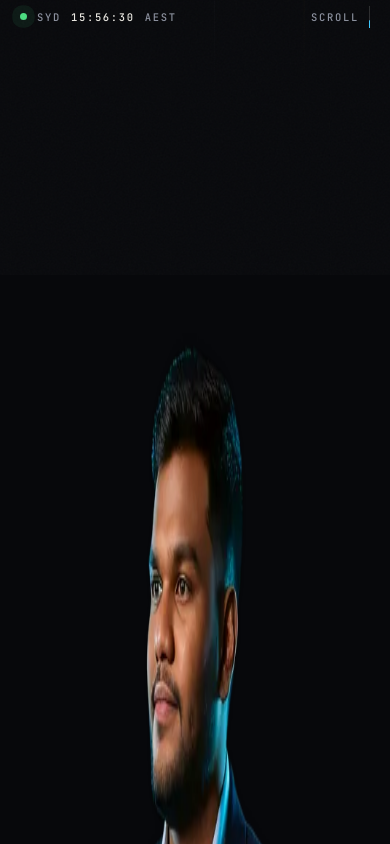
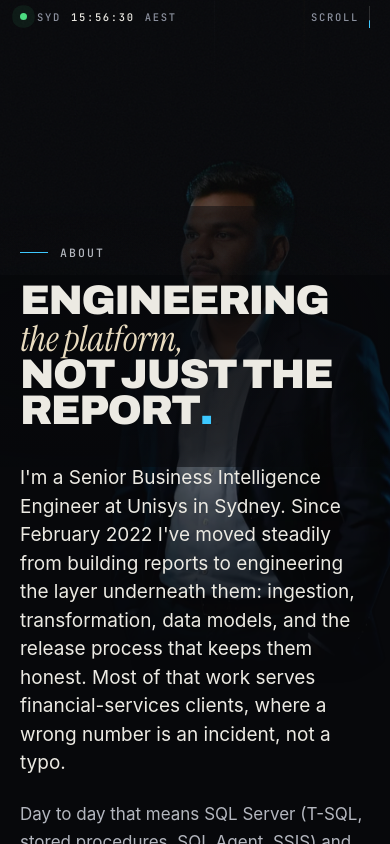
Before and after one commit to vabhishek8/resume-site, a React (Vite) app: page / in a window 390 px wide. Shown: the part 940-1784 px from the top of the page. Built offline with nearby package versions, Linux system fonts and the light colour scheme; a web font is replaced by a local one.

Commit message:
Mobile section pose styles and heading scrim

```diff
--- a/src/index.css
+++ b/src/index.css
@@ -909,3 +909,34 @@ html.anim .fig-pose.is-active img { animation: fig-breath 6s ease-in-out infinit
     background: linear-gradient(180deg, rgba(7, 8, 11, 0) 0%, rgba(7, 8, 11, 0.78) 22%, rgba(7, 8, 11, 0.9) 100%);
   }
 }
+
+/* ═══ Mobile: section-anchored poses (desktop keeps the fixed layer) ═══ */
+.sec-fig { display: none; }
+@media (max-width: 899px) {
+  .sec-fig {
+    --drift: 0px;
+    display: block; position: absolute; z-index: -1; pointer-events: none;
+    top: 0; right: 0; width: min(78vw, 420px); height: min(68vh, 560px);
+    opacity: 0; transform: translate3d(0, calc(var(--drift) + 24px), 0);
+    transition: opacity 0.9s ease, transform 0.9s var(--ease);
+    -webkit-mask-image: linear-gradient(to right, transparent 0%, #000 34%), linear-gradient(to top, transparent 0%, #000 38%);
+    -webkit-mask-composite: source-in;
+    mask-image: linear-gradient(to right, transparent 0%, #000 34%), linear-gradient(to top, transparent 0%, #000 38%);
+    mask-composite: intersect;
+  }
+  .sec-fig.is-in { opacity: 0.38; transform: translate3d(0, var(--drift), 0); }
+  .sec-fig img { width: 100%; height: 100%; object-fit: cover; object-position: top center; }
+  .sec-fig-hero img { object-position: 50% 8%; }
+  html:not(.anim) .sec-fig { opacity: 0.38; transform: none; }
+  /* the hero-section figure layer stays as it was; sections get their own */
+  .section > .sec-head { position: relative; }
+  .section > .sec-head::before, .med-top > .sec-head::before {
+    content: ""; position: absolute; z-index: -1; pointer-events: none;
+    inset: -28px -24px -36px -24px;
+    background: radial-gradient(120% 90% at 20% 50%, rgba(7, 8, 11, 0.86) 0%, rgba(7, 8, 11, 0.62) 55%, rgba(7, 8, 11, 0) 100%);
+  }
+  .med-top > .sec-head { position: relative; }
+}
+@media (max-width: 899px) and (prefers-reduced-motion: reduce) {
+  .sec-fig { opacity: 0.38; transform: none; transition: none; }
+}
```
